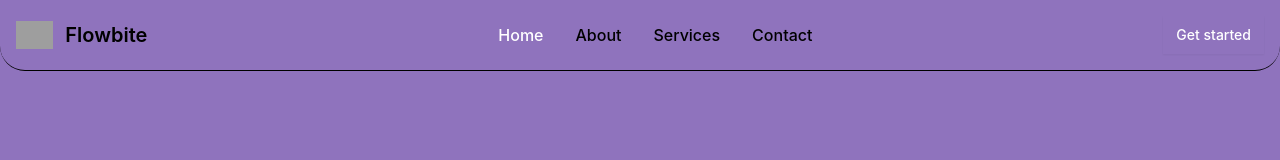
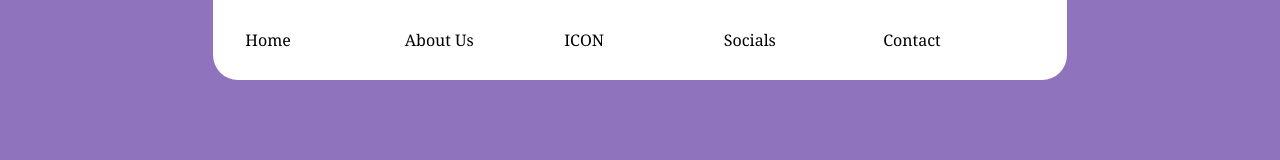
Before and after one commit to casaer01/webcafe, an Astro site in the folder micorazoncafe/: page / in a window 1280 px wide. Built offline with nearby package versions, Linux system fonts and the light colour scheme; Astro itself is replaced by a stand-in of ours; grey boxes are pictures that could not be loaded.

Commit message:
made nav more responsive

```diff
--- a/micorazoncafe/src/layouts/Layout.astro
+++ b/micorazoncafe/src/layouts/Layout.astro
@@ -9,47 +9,14 @@
 		<title>Mi Corazon Cafe</title>
 	</head>
 	<body>
-			<!-- <nav class=" bg-white w-2/3 flex relative justify-evenly items-center mx-auto px-8 h-20">
-				<div class="grid grid-cols-10 gap-2 ">
-					<div class="col-span-2 fontlink">Home</div>
-					<div class="col-span-2 fontlink">About Us</div>
-					<div class="col-span-2 fontlink">ICON</div>
-					<div class="col-span-2 fontlink">Socials</div>
-					<div class="col-span-1 fontlink">Contact</div>
+			<nav class=" bg-white w-2/3 flex  relative justify-evenly items-center mx-1 px-8 h-20 md:mx-auto">
+				<div class="grid grid-cols-10 gap-2 flex-auto"> <!-- TODO: convert grid to flex -->
+					<div class="col-span-2 font-serif">Home</div>
+					<div class="col-span-2 font-serif">About Us</div>
+					<div class="col-span-2 font-serif">ICON</div>
+					<div class="col-span-2 font-serif">Socials</div>
+					<div class="col-span-1 font-serif">Contact</div>
 				</div>
-			</nav> -->
-
-
-			<nav class="bg-neutral-primary fixed w-full z-20 top-0 start-0 border-b border-default">
-			<div class="max-w-screen-xl flex flex-wrap items-center justify-between mx-auto p-4">
-				<a href="https://flowbite.com/" class="flex items-center space-x-3 rtl:space-x-reverse">
-					<img src="https://flowbite.com/docs/images/logo.svg" class="h-7" alt="Flowbite Logo">
-					<span class="self-center text-xl text-heading font-semibold whitespace-nowrap">Flowbite</span>
-				</a>
-				<div class="flex md:order-2 space-x-3 md:space-x-0 rtl:space-x-reverse">
-					<button type="button" class="text-white bg-brand hover:bg-brand-strong box-border border border-transparent focus:ring-4 focus:ring-brand-medium shadow-xs font-medium leading-5 rounded-base text-sm px-3 py-2 focus:outline-none">Get started</button>
-					<button data-collapse-toggle="navbar-sticky" type="button" class="inline-flex items-center p-2 w-10 h-10 justify-center text-sm text-body rounded-base md:hidden hover:bg-neutral-secondary-soft hover:text-heading focus:outline-none focus:ring-2 focus:ring-neutral-tertiary" aria-controls="navbar-sticky" aria-expanded="false">
-						<span class="sr-only">Open main menu</span>
-						<svg class="w-6 h-6" aria-hidden="true" xmlns="http://www.w3.org/2000/svg" width="24" height="24" fill="none" viewBox="0 0 24 24"><path stroke="currentColor" stroke-linecap="round" stroke-width="2" d="M5 7h14M5 12h14M5 17h14"/></svg>
-					</button>
-				</div>
-				<div class="items-center justify-between hidden w-full md:flex md:w-auto md:order-1" id="navbar-sticky">
-				<ul class="flex flex-col p-4 md:p-0 mt-4 font-medium border border-default rounded-base bg-neutral-secondary-soft md:space-x-8 rtl:space-x-reverse md:flex-row md:mt-0 md:border-0 md:bg-neutral-primary">
-					<li>
-					<a href="#" class="block py-2 px-3 text-white bg-brand rounded-sm md:bg-transparent md:text-fg-brand md:p-0" aria-current="page">Home</a>
-					</li>
-					<li>
-					<a href="#" class="block py-2 px-3 text-heading rounded hover:bg-neutral-tertiary md:hover:bg-transparent md:border-0 md:hover:text-fg-brand md:p-0 md:dark:hover:bg-transparent">About</a>
-					</li>
-					<li>
-					<a href="#" class="block py-2 px-3 text-heading rounded hover:bg-neutral-tertiary md:hover:bg-transparent md:border-0 md:hover:text-fg-brand md:p-0 md:dark:hover:bg-transparent">Services</a>
-					</li>
-					<li>
-					<a href="#" class="block py-2 px-3 text-heading rounded hover:bg-neutral-tertiary md:hover:bg-transparent md:border-0 md:hover:text-fg-brand md:p-0 md:dark:hover:bg-transparent">Contact</a>
-					</li>
-				</ul>
-				</div>
-			</div>
 			</nav>
 
 		<slot />
```
